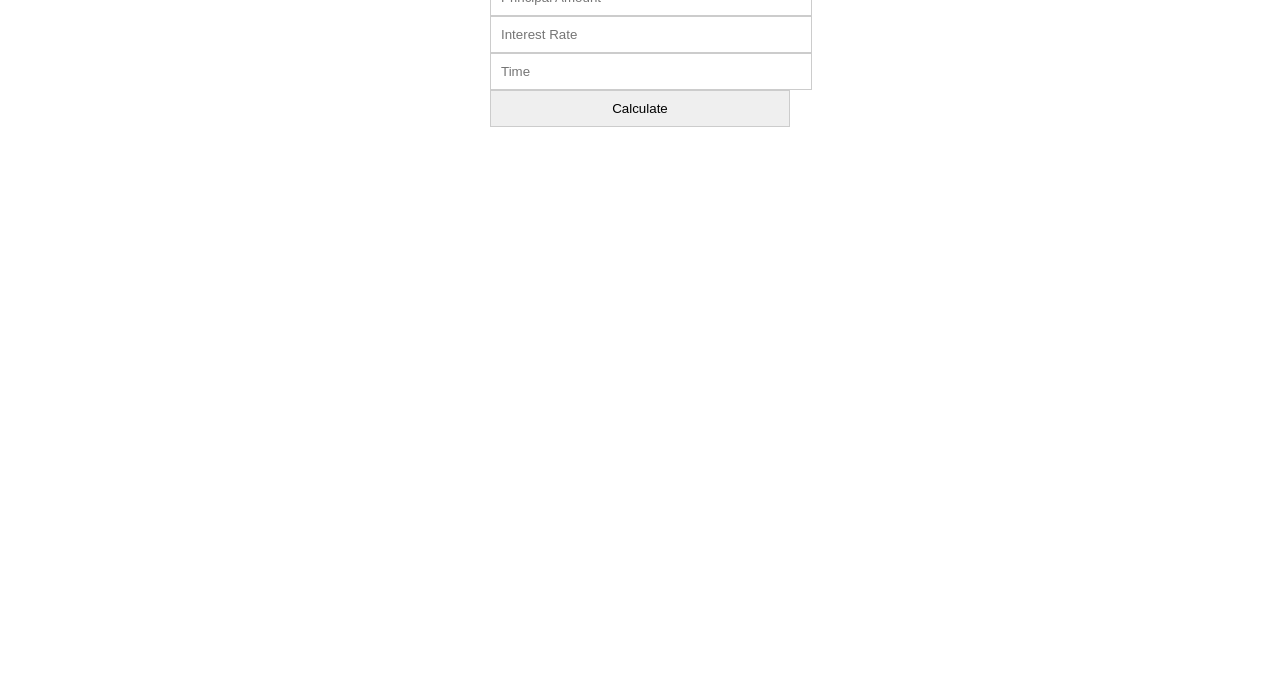
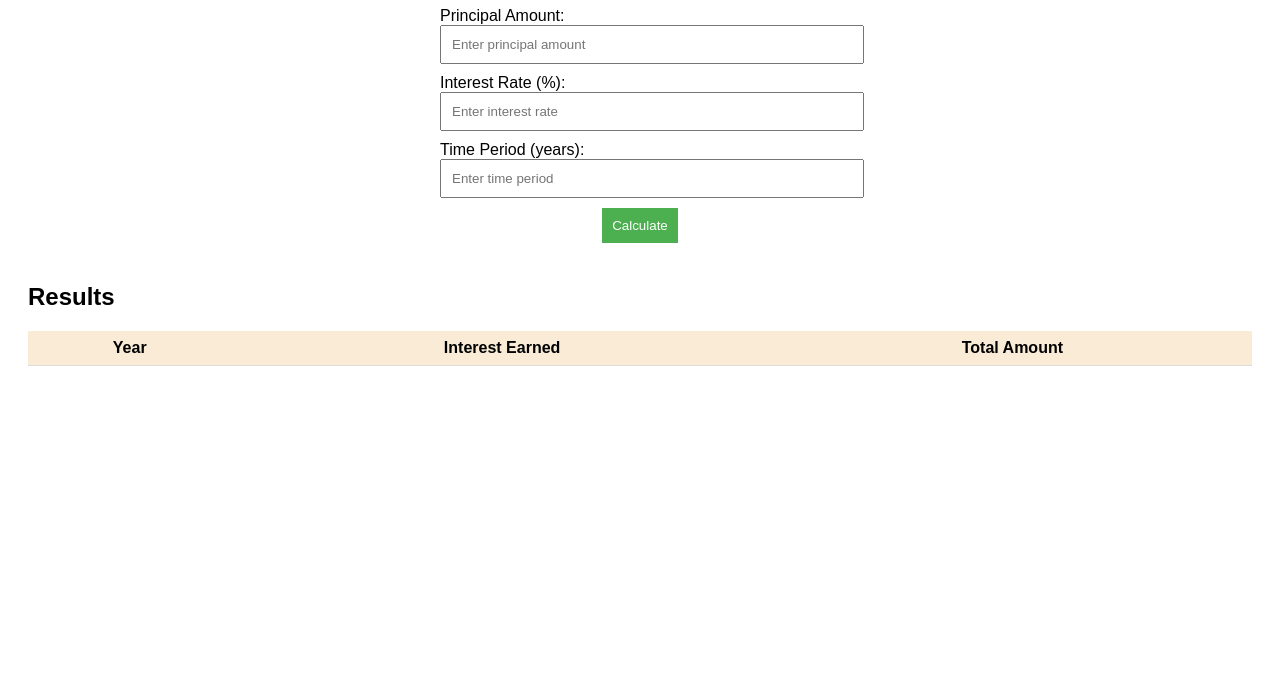
Before and after one commit to mrsudhakar/simple-interest-calculator, a plain HTML site: page index.html in a window 1280 px wide. Shown: the part 101-800 px from the top of the page. Drawn offline with nearby package versions, Linux system fonts and the light colour scheme.

Commit message:
These files are replaced with new code

```diff
--- a/index.html
+++ b/index.html
@@ -1,17 +1,42 @@
 <!DOCTYPE html>
 <html>
 <head>
-<title>Simple Interest Calculator</title>
-<link rel="stylesheet" href="style.css">
-<script src="script.js" type="text/javascript"></script>
+  <title>Simple Interest Calculator</title>
+  <link rel="stylesheet" type="text/css" href="style.css">
+  <script src="https://cdn.jsdelivr.net/npm/chart.js"></script>
+  <script src="script.js"></script>
 </head>
 <body>
-<h1>Simple Interest Calculator</h1>
-<form action="index.php" method="post">
-<input type="text" name="principal" placeholder="Principal Amount">
-<input type="text" name="interest_rate" placeholder="Interest Rate">
-<input type="text" name="time" placeholder="Time">
-<input type="submit" value="Calculate">
-</form>
+  <h1>Simple Interest Calculator</h1>
+  <div class="calculator">
+    <label for="principal">Principal Amount:</label>
+    <input type="number" id="principal" placeholder="Enter principal amount">
+
+    <label for="rate">Interest Rate (%):</label>
+    <input type="number" id="rate" placeholder="Enter interest rate">
+
+    <label for="time">Time Period (years):</label>
+    <input type="number" id="time" placeholder="Enter time period">
+
+    <button onclick="calculate()">Calculate</button>
+  </div>
+
+  <div id="results">
+    <h2>Results</h2>
+    <table id="table">
+      <thead>
+        <tr>
+          <th>Year</th>
+          <th>Interest Earned</th>
+          <th>Total Amount</th>
+        </tr>
+      </thead>
+      <tbody id="table-body"></tbody>
+    </table>
+
+    <div class="chart-container">
+      <canvas id="chart"></canvas>
+    </div>
+  </div>
 </body>
 </html>
--- a/script.js
+++ b/script.js
@@ -1,11 +1,56 @@
+var chart;
+
 function calculate() {
-  const principal = document.getElementById("principal").value;
-  const interestRate = document.getElementById("interest_rate").value;
-  const time = document.getElementById("time").value;
+  var principal = parseFloat(document.getElementById("principal").value);
+  var rate = parseFloat(document.getElementById("rate").value);
+  var time = parseFloat(document.getElementById("time").value);
 
-  const simpleInterest = principal * interestRate * time / 100;
+  var tableBody = document.getElementById("table-body");
+  tableBody.innerHTML = "";
 
-  document.getElementById("result").innerHTML = simpleInterest;
+  var totalAmount = principal;
+  var dataset = [];
+
+  for (var i = 1; i <= time; i++) {
+    var interest = (principal * rate * i) / 100;
+    var row = document.createElement("tr");
+    row.innerHTML = "<td>" + i + "</td><td>" + interest.toFixed(2) + "</td><td>" + (totalAmount + interest).toFixed(2) + "</td>";
+    tableBody.appendChild(row);
+
+    dataset.push(interest);
+    totalAmount += interest;
+  }
+
+  if (chart) {
+    chart.destroy();
+  }
+
+  var chartData = {
+    labels: Array.from({ length: time }, (_, i) => "Year " + (i + 1)),
+    datasets: [{
+      label: "Interest Earned",
+      data: dataset,
+      backgroundColor: [
+        "#FF6384",
+        "#36A2EB",
+        "#FFCE56",
+        "#8CC152",
+        "#4D5360",
+        "#AC92EC",
+        "#FF9F40"
+      ],
+    }],
+  };
+
+  var chartOptions = {
+    responsive: true,
+    maintainAspectRatio: false,
+  };
+
+  var chartElement = document.getElementById("chart");
+  chart = new Chart(chartElement, {
+    type: "pie",
+    data: chartData,
+    options: chartOptions,
+  });
 }
-
-document.getElementById("calculate").addEventListener("click", calculate);
--- a/style.css
+++ b/style.css
@@ -1,22 +1,53 @@
 body {
-  font-family: sans-serif;
+    font-family: Arial, sans-serif;
+    padding: 20px;
   }
 
-form {
-  margin: 0 auto;
-  width: 300px;
+  h1 {
+    text-align: center;
   }
 
-input {
+  .calculator {
+    max-width: 400px;
+    margin: 20px auto;
+  }
+
+  .calculator input {
     width: 100%;
     padding: 10px;
-  border: 1px solid #ccc;
+    margin-bottom: 10px;
   }
 
-button {
-  background-color: #008CBA;
+  .calculator button {
+    display: block;
+    margin: 0 auto;
+    padding: 10px;
+    background-color: #4CAF50;
     color: white;
-  padding: 10px;
     border: none;
     cursor: pointer;
   }
+
+  #results {
+    margin-top: 40px;
+  }
+
+  #table {
+    width: 100%;
+    border-collapse: collapse;
+    margin-bottom: 20px;
+  }
+  thead {
+    background-color: antiquewhite;
+  }
+
+  #table th, #table td {
+    padding: 8px;
+    border-bottom: 1px solid #ddd;
+    text-align: center;
+  }
+
+  .chart-container {
+    max-width: 600px;
+    margin: 0 auto;
+  }
```
Lines whose indentation alone changed are shown as unchanged.
